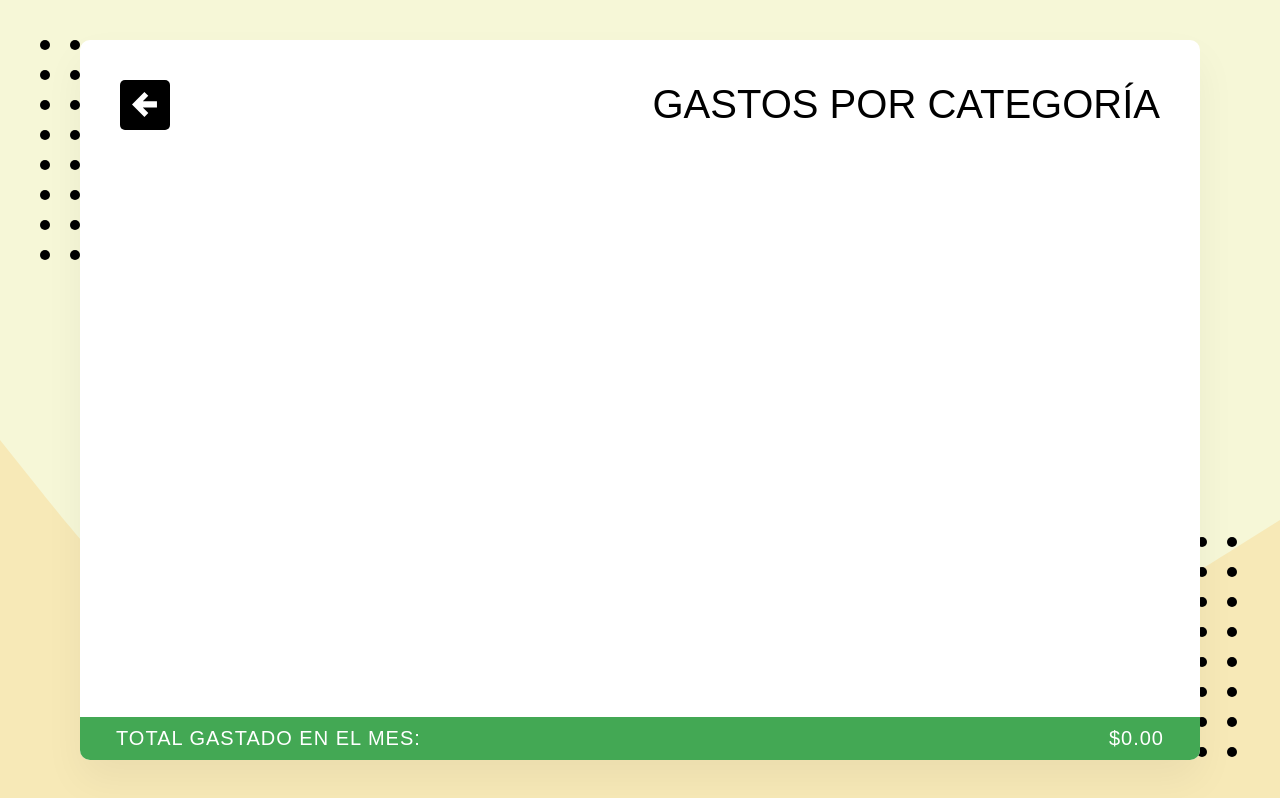
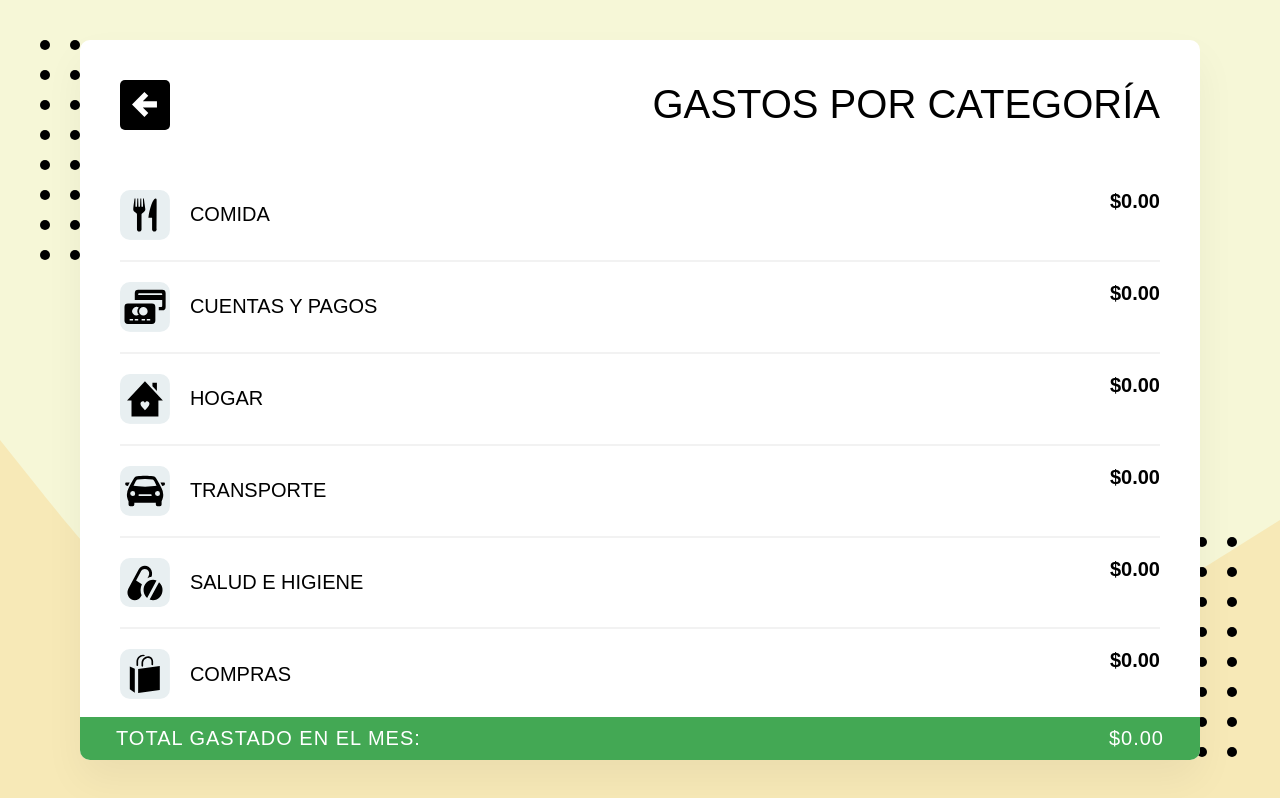
Before and after one commit to kidaniland/Gastos-app, a React (Create React App) app: page /categorias in a window 1280 px wide. Built offline with nearby package versions, Linux system fonts and the light colour scheme; no server answers; the database is empty; sample sign-in values are in the browser's storage; what webfontloader would draw is missing.

Commit message:
agregado hook de gastos por categoría y la suma de estos

```diff
--- a/src/components/ExpensesByCategory.js
+++ b/src/components/ExpensesByCategory.js
@@ -3,20 +3,39 @@ import { Header, Title } from '../elements/Header';
 import { Helmet } from 'react-helmet';
 import BtnReturn from '../elements/BtnReturn';
 import ResultsBar from './ResultsBar';
-
+import useGetExpensesMonthByCategory from '../hooks/useGetExpensesMonthByCategory';
+import { CategoriesList, ElementCategoriesList, Category, Value } from '../elements/ListElements';
+import IconCategory from '../elements/IconCategory';
+import convertToCurrency from '../helpers/convertToCurrency';
 
 const ExpensesByCategory = () => {
-
+    const expenesesByCategory = useGetExpensesMonthByCategory();
+    //console.log("...>", expeneses)
     return (
         <>
             <Helmet>
                 <title>Gastos por categoría</title>
             </Helmet>
             <Header>
-                <BtnReturn route="/listas"/>
+                <BtnReturn route="/listas" />
                 <Title>Gastos por categoría</Title>
             </Header>
-            <ResultsBar/>
+            <CategoriesList>
+                {expenesesByCategory.map((element, index) => {
+                    return (
+                        <ElementCategoriesList key={index}>
+                            <Category>
+                                <IconCategory id={element.categoria} />
+                                {element.categoria}
+                            </Category>
+                            <Value>
+                                {convertToCurrency(element.valor)}
+                            </Value>
+                        </ElementCategoriesList>
+                    )
+                })}
+            </CategoriesList>
+            <ResultsBar />
         </>
     )
 }
--- /dev/null
+++ b/src/hooks/useGetExpensesMonthByCategory.js
@@ -0,0 +1,41 @@
+import { useEffect, useState } from 'react';
+import useGetExpensesMonth from './useGetExpensesMonth';
+
+
+const useGetExpensesMonthByCategory = () => {
+    const [expenseByCategory, setExpenseByCategory] = useState([]);
+    const expenses = useGetExpensesMonth();
+
+    useEffect(() => {
+        //la función se ejecutará por cada elemento del gasto
+        const sumOfExpenses = expenses.reduce((resultObjet, currentObjet) => {
+            const currentCategory = currentObjet.categoria;
+            const currentAmount = Number(currentObjet.valor);
+
+            resultObjet[currentCategory] += currentAmount;
+
+            return resultObjet
+
+        }, {
+            'comida': 0,
+            'cuentas y pagos': 0,
+            'hogar': 0,
+            'transporte': 0,
+            'salud e higiene': 0,
+            'compras': 0,
+            'diversion': 0,
+        });
+
+        //transformamos a elementos de un arreglo y actualizamos el gasto por categoría
+        setExpenseByCategory(Object.keys(sumOfExpenses).map((element) => {
+            return { categoria: element, valor: sumOfExpenses[element] }
+        }));
+
+    }, [setExpenseByCategory, expenses])
+
+
+
+    return expenseByCategory
+}
+
+export default useGetExpensesMonthByCategory
```
